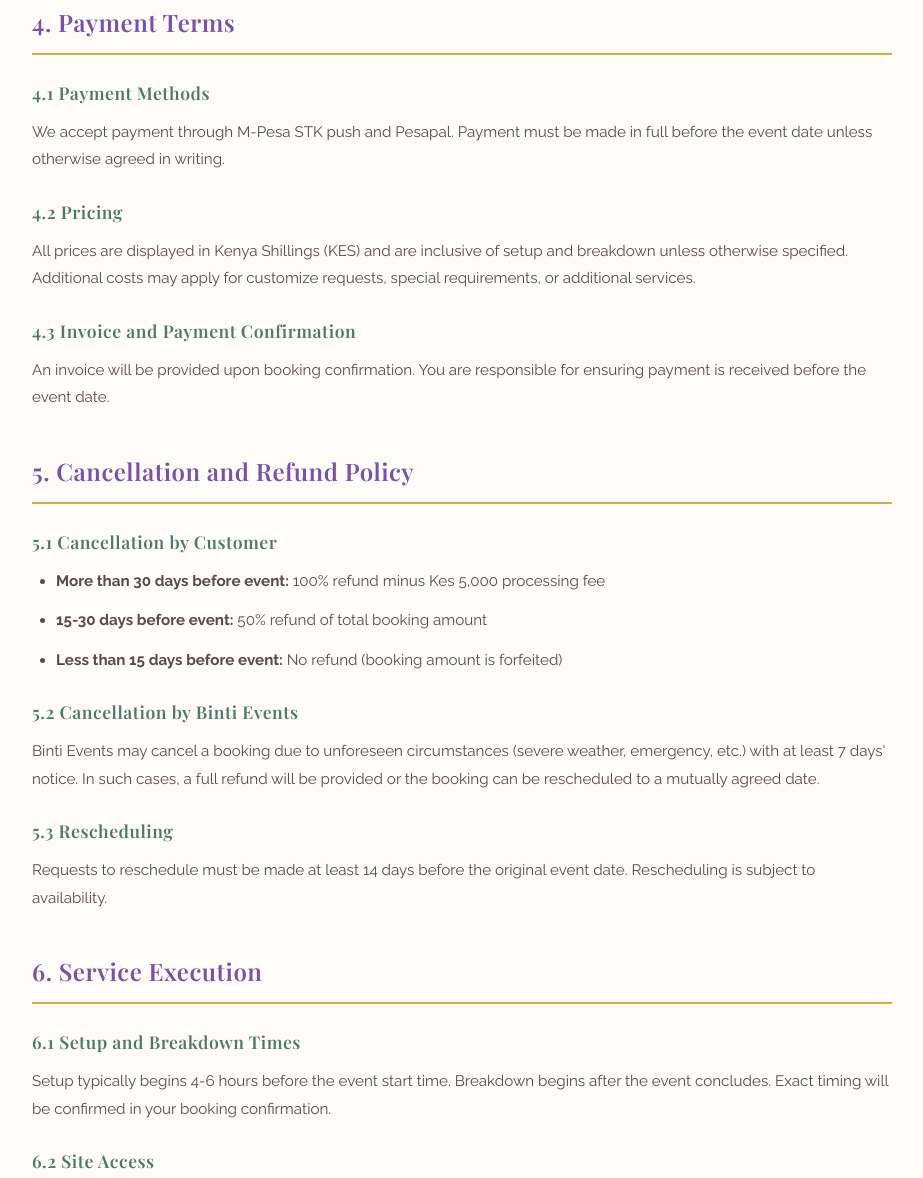
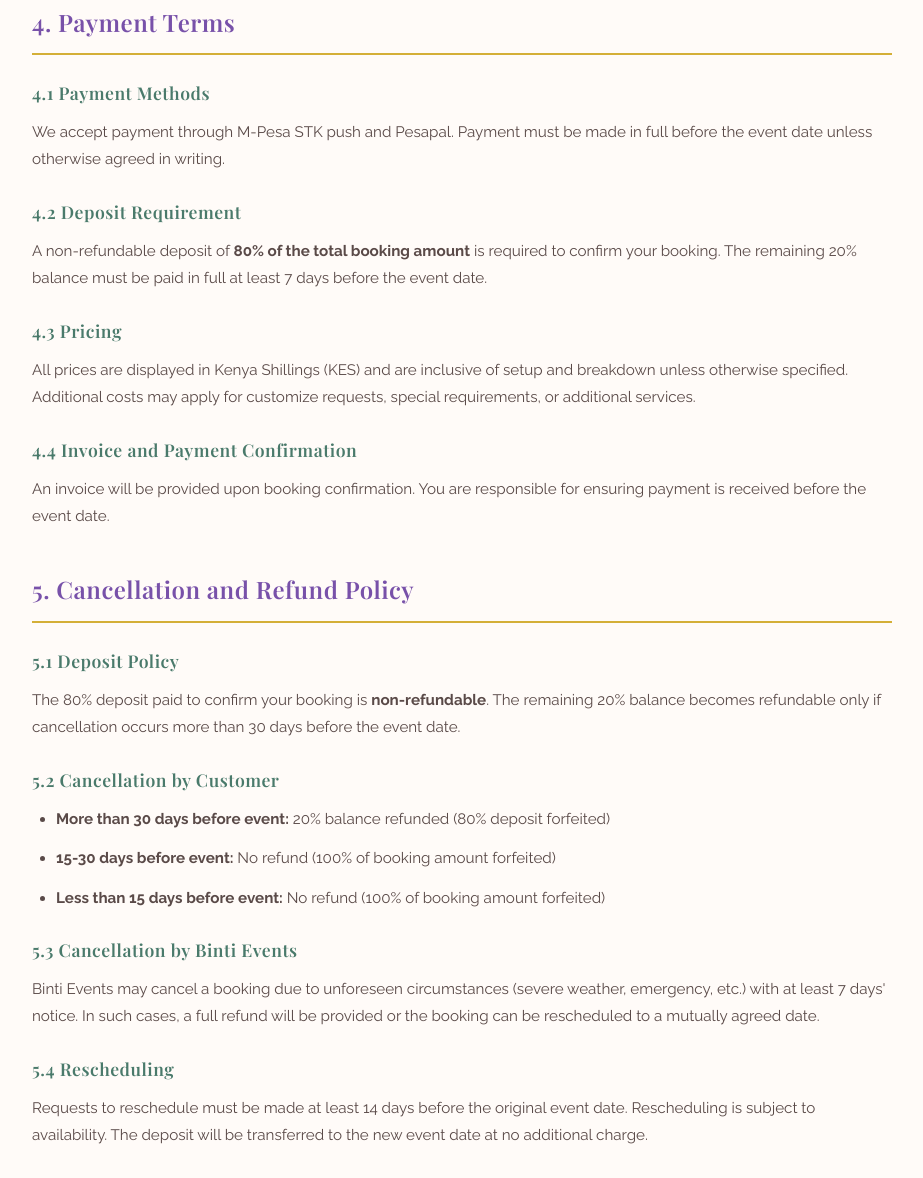
Before and after one commit to salvatore254/bintievents, a plain HTML site: page public/terms.html in a window 1280 px wide. Shown: the part 1715-2893 px from the top of the page, without its empty margins (178-1101 px from the left). Drawn offline with nearby package versions, Linux system fonts and the light colour scheme.

Commit message:
Update terms: specify 80% deposit requirement

```diff
--- a/public/terms.html
+++ b/public/terms.html
@@ -125,28 +125,34 @@
         <h3>4.1 Payment Methods</h3>
         <p>We accept payment through M-Pesa STK push and Pesapal. Payment must be made in full before the event date unless otherwise agreed in writing.</p>
 
-        <h3>4.2 Pricing</h3>
+        <h3>4.2 Deposit Requirement</h3>
+        <p>A non-refundable deposit of <strong>80% of the total booking amount</strong> is required to confirm your booking. The remaining 20% balance must be paid in full at least 7 days before the event date.</p>
+
+        <h3>4.3 Pricing</h3>
         <p>All prices are displayed in Kenya Shillings (KES) and are inclusive of setup and breakdown unless otherwise specified. Additional costs may apply for customize requests, special requirements, or additional services.</p>
 
-        <h3>4.3 Invoice and Payment Confirmation</h3>
+        <h3>4.4 Invoice and Payment Confirmation</h3>
         <p>An invoice will be provided upon booking confirmation. You are responsible for ensuring payment is received before the event date.</p>
       </div>
 
       <!-- Section 5: Cancellation and Refund Policy -->
       <div class="terms-section">
         <h2>5. Cancellation and Refund Policy</h2>
-        <h3>5.1 Cancellation by Customer</h3>
+        <h3>5.1 Deposit Policy</h3>
+        <p>The 80% deposit paid to confirm your booking is <strong>non-refundable</strong>. The remaining 20% balance becomes refundable only if cancellation occurs more than 30 days before the event date.</p>
+
+        <h3>5.2 Cancellation by Customer</h3>
         <ul>
-          <li><strong>More than 30 days before event:</strong> 100% refund minus Kes 5,000 processing fee</li>
-          <li><strong>15-30 days before event:</strong> 50% refund of total booking amount</li>
-          <li><strong>Less than 15 days before event:</strong> No refund (booking amount is forfeited)</li>
+          <li><strong>More than 30 days before event:</strong> 20% balance refunded (80% deposit forfeited)</li>
+          <li><strong>15-30 days before event:</strong> No refund (100% of booking amount forfeited)</li>
+          <li><strong>Less than 15 days before event:</strong> No refund (100% of booking amount forfeited)</li>
         </ul>
 
-        <h3>5.2 Cancellation by Binti Events</h3>
+        <h3>5.3 Cancellation by Binti Events</h3>
         <p>Binti Events may cancel a booking due to unforeseen circumstances (severe weather, emergency, etc.) with at least 7 days' notice. In such cases, a full refund will be provided or the booking can be rescheduled to a mutually agreed date.</p>
 
-        <h3>5.3 Rescheduling</h3>
-        <p>Requests to reschedule must be made at least 14 days before the original event date. Rescheduling is subject to availability.</p>
+        <h3>5.4 Rescheduling</h3>
+        <p>Requests to reschedule must be made at least 14 days before the original event date. Rescheduling is subject to availability. The deposit will be transferred to the new event date at no additional charge.</p>
       </div>
 
       <!-- Section 6: Service Execution -->
```
